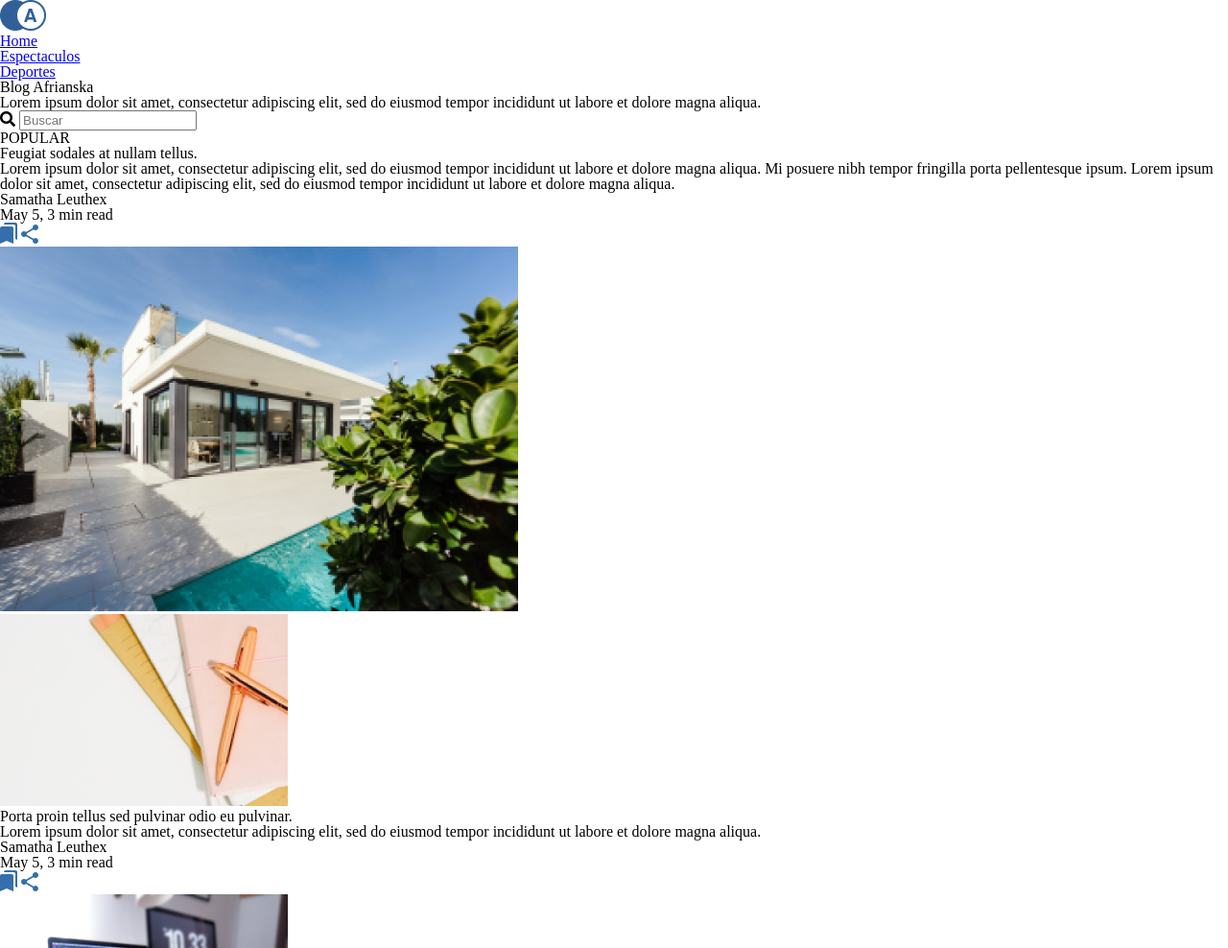
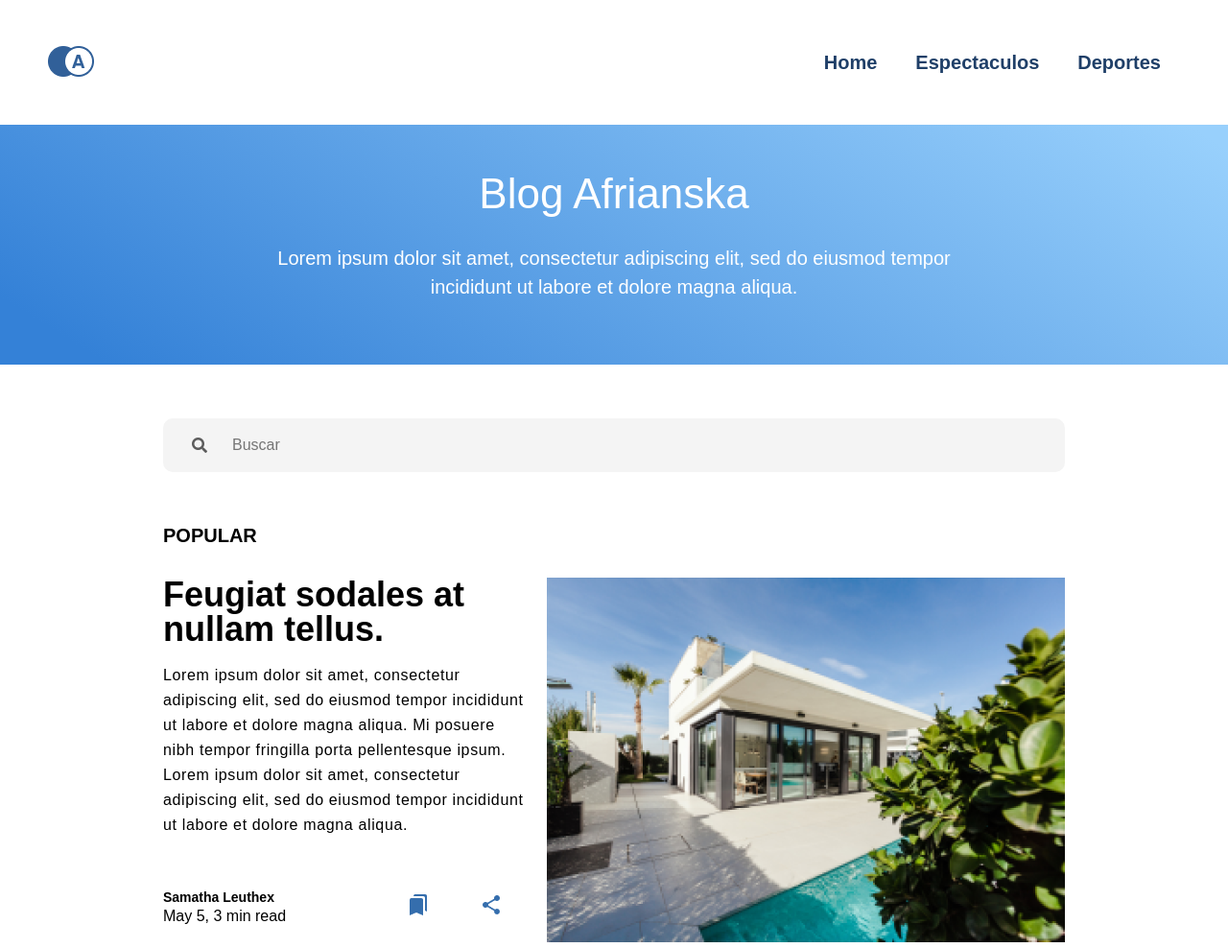
Before and after one commit to AntonyUre/Hackaton_S-5, a plain HTML site: page index.html in a window 1280 px wide. Shown: the top 988 px of the page at 96% size. Drawn offline with Linux system fonts and the light colour scheme.

Commit message:
se envia la web para su correccion

```diff
--- a/index.html
+++ b/index.html
@@ -1,5 +1,5 @@
 <!DOCTYPE html>
-<html lang="en">
+<html lang="es">
 <head>
     <meta charset="UTF-8">
     <meta name="viewport" content="width=device-width, initial-scale=1.0">
@@ -8,8 +8,7 @@
     <!-- STYLE CSS -->
     <link rel="stylesheet" href="./styles/style.css">
     <!-- FAVICON -->
-    <link rel="shortcut icon" href="./img/LOGO.png" type="image/x-icon">
-    <!-- GOOGLE FONTS -->
+    <link rel="shortcut icon" href="./img/fav.png" type="image/x-icon">
     <!-- FONT AWESOME -->
     <link rel="stylesheet" href="https://cdnjs.cloudflare.com/ajax/libs/font-awesome/5.13.1/css/all.min.css">
 
@@ -18,8 +17,8 @@
 <body>
     <div class="wrapper">
         <header>
+            <a href="http://antonyur.com"><img src="./img/LOGO.png" alt="Logotipo"></a>
             <nav>
-                <a href="http://antonyur.com"><img src="./img/LOGO.png" alt="Logotipo"></a>
                 <ul>
                     <li><a href="#">Home</a></li>
                     <li><a href="#">Espectaculos</a></li>
@@ -40,31 +39,35 @@
             </div>
             <!-- POST'S -->
             <div class="post-box">
-                <p>POPULAR</p>
-                <article>
+                <p class="popular">POPULAR</p>
+                <article class="main-post">
                     <div class="text-box">
                         <h2>Feugiat sodales at nullam tellus. </h2>
                         <p> Lorem ipsum dolor sit amet, consectetur adipiscing elit, sed do eiusmod tempor incididunt ut labore et dolore magna aliqua. Mi posuere nibh tempor fringilla porta pellentesque ipsum. Lorem ipsum dolor sit amet, consectetur adipiscing elit, sed do eiusmod tempor incididunt ut labore et dolore magna aliqua.</p>
+
                         <div class="credits">
                             <div>
                                 <h3>Samatha Leuthex</h3>
-                            <p>May 5, 3 min read </p>
+                                <address>May 5, 3 min read </address>
                             </div>
-                            <img src="./img/icon-save.png" alt="guardar">
-                            <img src="./img/icon-share.png" alt="guardar">
+                                <img src="./img/icon-save.png"  alt="guardar">
+                                <img src="./img/icon-share.png"alt="guardar">
                         </div>
                     </div>
 
                     <figure>
                         <img src="./img/img-post-1.png" alt="">
                     </figure>
+                </article>
 
-                </article>
-                <div>
+
+                <!-- ARTICULOS -->
+                <div class="featured-articles">
                     <article>
                         <figure>
                             <img src="./img/img-post-2.png" alt="">
                         </figure>
+                        <div class="text-article">
                             <h2>Porta proin tellus sed pulvinar odio eu pulvinar.</h2>
                             <p>Lorem ipsum dolor sit amet, consectetur adipiscing elit, sed do eiusmod tempor incididunt ut labore et dolore magna aliqua. </p>
                             <div class="credits">
@@ -72,15 +75,17 @@
                                     <h3>Samatha Leuthex</h3>
                                     <p>May 5, 3 min read </p>
                                 </div>
-                            <img src="./img/icon-save.png" alt="guardar">
-                            <img src="./img/icon-share.png" alt="guardar">
+                                <img src="./img/icon-save.png"  alt="guardar">
+                                <img src="./img/icon-share.png"     alt="guardar">
+                                </div>
                             </div>
                         </div>
                     </article>
                     <article>
                         <figure>
-                            <img src="./img/img-post-3.png" alt="">
+                            <img src="./img/img-post-2.png" alt="">
                         </figure>
+                        <div class="text-article">
                             <h2>Porta proin tellus sed pulvinar odio eu pulvinar.</h2>
                             <p>Lorem ipsum dolor sit amet, consectetur adipiscing elit, sed do eiusmod tempor incididunt ut labore et dolore magna aliqua. </p>
                             <div class="credits">
@@ -88,15 +93,17 @@
                                     <h3>Samatha Leuthex</h3>
                                     <p>May 5, 3 min read </p>
                                 </div>
-                            <img src="./img/icon-save.png" alt="guardar">
-                            <img src="./img/icon-share.png" alt="guardar">
+                                <img src="./img/icon-save.png"  alt="guardar">
+                                <img src="./img/icon-share.png"     alt="guardar">
+                                </div>
                             </div>
                         </div>
                     </article>
                     <article>
                         <figure>
-                            <img src="./img/img-post-4.png" alt="">
+                            <img src="./img/img-post-2.png" alt="">
                         </figure>
+                        <div class="text-article">
                             <h2>Porta proin tellus sed pulvinar odio eu pulvinar.</h2>
                             <p>Lorem ipsum dolor sit amet, consectetur adipiscing elit, sed do eiusmod tempor incididunt ut labore et dolore magna aliqua. </p>
                             <div class="credits">
@@ -104,14 +111,15 @@
                                     <h3>Samatha Leuthex</h3>
                                     <p>May 5, 3 min read </p>
                                 </div>
-                            <img src="./img/icon-save.png" alt="guardar">
-                            <img src="./img/icon-share.png" alt="guardar">
+                                <img src="./img/icon-save.png"  alt="guardar">
+                                <img src="./img/icon-share.png"     alt="guardar">
+                                </div>
                             </div>
                         </div>
                     </article>
                 </div>
                 <!-- LINEA HORIZONTAL  -->
-                <div>
+                <div class="line">
                     <p>See All Popular Article</p>
                     <hr>
                 </div>
@@ -216,8 +224,8 @@
                 </div>
 
                 <div class="old-new-post">
-                    <p> <img src="./img/arrow-left.png" alt=""> Old Post</p>
-                    <p> <img src="./img/arrow-right.png" alt=""> New Post</p>
+                    <p><img src="./img/arrow-left.png" alt=""> Old Post</p>
+                    <p> New Post <img src="./img/arrow-right.png" alt=""></p>
                 </div>
 
             </div>
@@ -229,11 +237,13 @@
                 <h4>Intersted to woek with our team? </h4>
                 <p>Lorem ipsum dolor sit amet, consectetur adipisicing elit, sed do eiusmod tempor incididunt ut labore et dolore magna aliqua. Ut  enim ad minim veniam.</p>
             </div>
+            <div class="buton">
                 <input type="submit" value="let's Talk">
+            </div>
 
+        </div>
         <!-- LINEA HORIZONTAL -->
         <hr>
-        </div>
         <footer>
             <div class="footer-widget">
                 <a href=""> <img src="" alt=""></a>
--- a/styles/style.css
+++ b/styles/style.css
@@ -0,0 +1,186 @@
+:root{
+    --color-primario:#1F3F68 ;
+    --color-secundario: #F4F4F4;
+    --color-terciario: #5c5c5c;
+    --color-cuartario: #316099 ;
+}
+
+/* valores globales */
+body{
+    font-family: Arial, Helvetica, sans-serif;
+}
+li{
+    align-items: none;
+}
+a{
+    text-decoration: none;
+}
+/* HEADER */
+header{
+    width: 100%;
+    height: 130px;
+    max-width: 1366px;
+    margin: auto;
+    padding: 0 50px;
+    box-sizing: border-box;
+    display: flex;
+    justify-content: space-between;
+    align-items: center;
+}
+header nav ul{
+    display: flex;
+}
+ul li a{
+    padding: 0 20px;
+    font-weight: bold;
+    font-size: 20px;
+    color: var(--color-primario);
+}
+
+.wrapper{
+    position: relative;
+}
+/* BANNER */
+.banner{
+    width: 100%;
+    height: 250px;
+    background: linear-gradient(211.87deg, #98D0FC 2.46%, #3481D7 93.24%);
+    margin-bottom: 56px;
+    padding-top:50px;
+    box-sizing: border-box;
+    text-align: center;
+    color: #fff;
+}
+.banner h1{
+    display: block;
+    font-size: 44px;
+    color: inherit;
+    margin-bottom: 30px;
+}
+.banner p{
+    width: 780px;
+    font-size: 20px;
+    line-height: 30px;
+    color: inherit;
+    margin: auto;
+}
+.box-container{
+    max-width: 100%;
+    max-width: 940px;
+    margin: auto;
+}
+/* CAJA DE BUSQUEDA */
+.search-box{
+    position: relative;
+    margin-bottom: 56px;
+}
+.search-box i{
+    position: absolute;
+    padding: 20px 0 0 30px;
+    color: var(--color-terciario);
+}
+.search-box input{
+    width: 100%;
+    padding: 19px 10px 19px 72px ;
+    font-size: 16px;
+    color: var(--color-terciario);
+    background-color: var(--color-secundario);
+    border: none;
+    outline: none;
+    border-radius: 10px;
+    box-sizing: border-box;
+}
+
+.post-box .popular{
+    font-weight: bold;
+    font-size: 20px;
+    margin-bottom: 34px;
+}
+.main-post{
+    display: flex;
+    width: 100%;
+    margin-bottom: 33px;
+    gap: 20px;
+}
+.main-post h2{
+    font-weight: bold;
+    font-size: 36px;
+    margin-bottom: 17px;
+}
+.main-post p{
+    font-weight: normal;
+    font-size: 16px;
+    line-height: 26px;
+    margin-bottom: 50px;
+    letter-spacing: 0.04em;
+}
+/* CREDITOS VALOR GLOBAL */
+.credits{
+    display: grid;
+    grid-template-columns: 60% 20% 20%;
+
+}
+.credits h3{
+    font-weight: bold;
+    font-size: 14px;
+    line-height: 24px;
+}
+.credits p{
+    font-size: 14px;
+    line-height: 24px;
+}
+.credits img{
+    justify-self: center;
+    align-self: center;
+}
+
+/* ARTICULOS DESTACADOS */
+.featured-articles{
+    display: grid;
+    grid-template-columns: repeat(3, 1fr);
+    grid-template-rows: auto ;
+    column-gap: 20px;
+}
+
+
+.line{
+    width: 100%;
+    max-width: 940px;
+    margin: auto;
+}
+.box-article{
+    width: 100%;
+    max-width: 940px;
+    margin: auto;
+}
+/* POST ANTERIOR Y POSTERIOR */
+.old-new-post{
+    width: 940px;
+    margin: auto;
+    display: flex;
+    justify-content: space-between;
+    margin-bottom: 98px;
+}
+.background-blue{
+    background: #316099;
+    border-radius: 0px 200px 0px 0px;
+    width: 90%;
+    height: 869px;
+    position: absolute;
+    z-index: -1;
+}
+
+.widgets{
+    width: 940px;
+    height: 300px;
+    margin: auto;
+    display: grid;
+    grid-template-columns: repeat(2, 1fr);
+}
+
+.widgets div input{
+    padding: 15px 74px;
+    background: #5A98D0;
+    border-radius: 10px;
+    border: none;
+}
```
Also changed, not shown: img/fav.png (added). Lines whose indentation alone changed are shown as unchanged.
